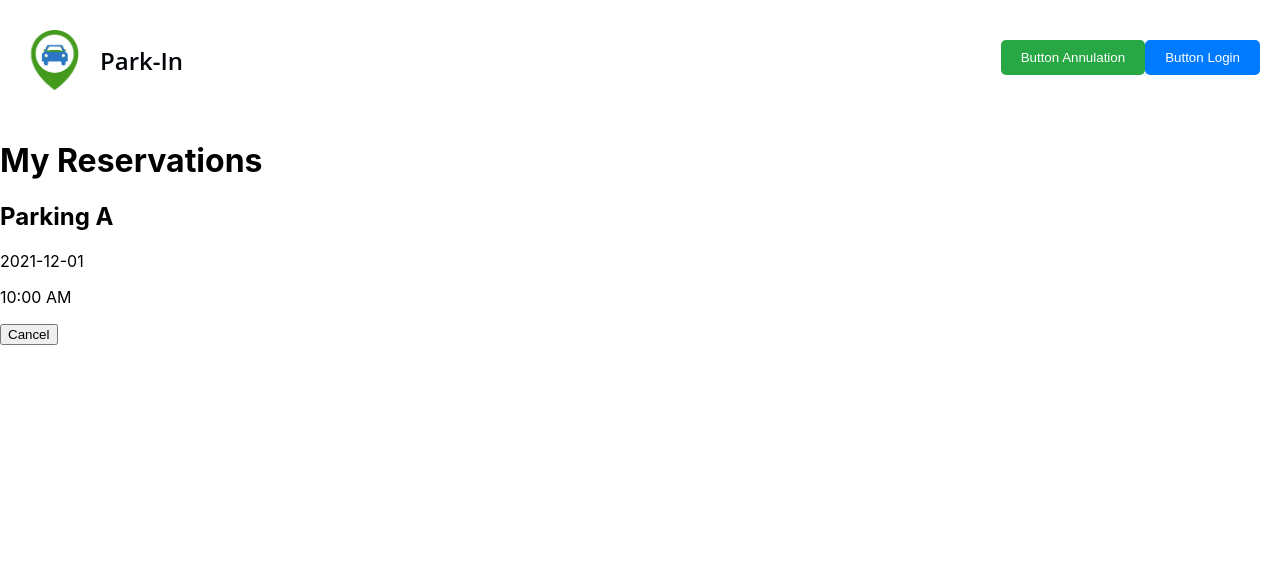
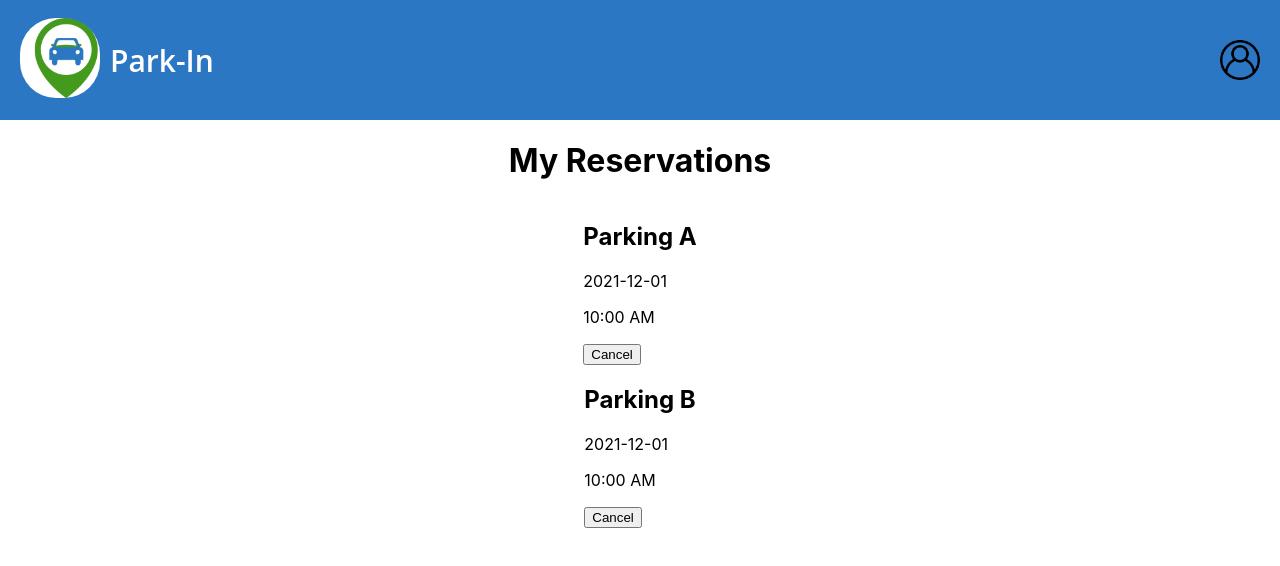
Before and after one commit to l3miage-ozyonumb/integ-front, a React (Create React App) app: page /cancel in a window 1280 px wide. Shown: the top 566 px of the page. Built offline with nearby package versions, Linux system fonts and the light colour scheme.

Commit message:
login menu a ajouter

```diff
--- a/src/components/ListeReservation.js
+++ b/src/components/ListeReservation.js
@@ -5,7 +5,9 @@ import '../css/listeReservation.css'
 export const ListeReservation = () => {
 
     const [reservations, setReservations] = useState([
-        {id: 1, parking: 'Parking A', date: '2021-12-01', time: '10:00 AM', duration: '2 hours',}
+      {id: 1, parking: 'Parking A', date: '2021-12-01', time: '10:00 AM', duration: '2 hours',},
+      {id: 2, parking: 'Parking B', date: '2021-12-01', time: '10:00 AM', duration: '2 hours',}
+
     ]);
 
   return (
--- a/src/components/Reservation.js
+++ b/src/components/Reservation.js
@@ -2,7 +2,7 @@ import React from 'react'
 
 export const Reservation = ( { reservation } ) => {
   return (
-    <div>
+    <div className='reservation'>
         <h2> {reservation.parking } </h2>
         <p> {reservation.date } </p>
         <p> {reservation.time } </p>
--- a/src/components/header.js
+++ b/src/components/header.js
@@ -1,20 +1,34 @@
-import React from 'react'
+import React, {useState} from 'react'
 import { Link } from 'react-router-dom';
 import '../css/header.css'
 import logo from '../images/parkin.png'
+import logo_login from '../images/user-interface.png'
 
 export const Header = () => {
+
+  const [isMenuVisible, setIsMenuVisible] = useState(false);
+
+
   return (
     <div className='header'>
-        <div className='logo-container'>
-        <img src={logo} alt='logo' className='logo' />
+        <div className='logo-container-park'>
+        <Link to='/'>
+        <img src={logo} alt='logo-park' className='logo-park' />
+        </Link>
         <span className='logo-text'>Park-In</span>
         </div>
-        <div className='button-container'>
-          <Link to='/cancel'>
-          <button className='signup-button'>Button Annulation</button>
-          </Link>
-          <button className='login-button'>Button Login</button>
+        <div className='logo-container-login' onMouseEnter={() => setIsMenuVisible(true)}
+          onMouseLeave={() => setIsMenuVisible(false)}>
+          <img src={logo_login} alt='logo-login' className='logo-login' />
+          {isMenuVisible && (
+            <div className='menu'
+            onMouseEnter={() => setIsMenuVisible(true)} // Menü açık kalır
+            onMouseLeave={() => setIsMenuVisible(false)} // Menü kapanır
+            >
+              <Link to='/login'>Login</Link>
+              <Link to='/register'>Register</Link>
+            </div>
+          )}
         </div>
   </div>
   )
--- a/src/components/search.js
+++ b/src/components/search.js
@@ -7,11 +7,12 @@ export const Search = () => {
     const [date, setDate] = useState('');
     const [time, setTime] = useState('');
     const [stayDuration, setStayDuration] = useState('');
+    const [pmr, setPmr] = useState(false);
 
 
     const handleSearch = () => {
         // Handle the search logic here
-        console.log({ place, date, time, stayDuration });
+        console.log({ place, date, time, stayDuration, pmr });
       };
 
 
@@ -24,6 +25,14 @@ export const Search = () => {
       value={place}
       onChange={(e) => setPlace(e.target.value)}
     />
+    <div className='checkbox-container'>
+      <input type="checkbox"
+      id = "pmr"
+      checked = {pmr}
+      onChange = {() => setPmr(!pmr)}
+      />
+      <label htmlFor="pmr">PMR</label>
+    </div>
     <input
       type="date"
       value={date}
--- a/src/css/header.css
+++ b/src/css/header.css
@@ -4,23 +4,34 @@
     align-items: center;
     padding: 10px 20px;
     height: 100px;
-    background-color: #ffffff; /* Optional: background color */
+    background-color: #2b77c4; /* Optional: background color */
   }
 
-.logo-container {
+.logo-container-park {
     display: flex;
     align-items: center;
 }
 
-.logo {
-    height: 60px; /* Adjust the height as needed */
+.logo-park {
+    height: 80px;
+    border-radius: 45%;
+    width: 80px;
+    object-fit: cover; /* Adjust the height as needed */
+}
+
+.logo-login {
+    height: 40px;
+    border-radius: 45%;
+    width: 40px;
+    object-fit: cover;
+    display: block; /* Adjust the height as needed */
 }
 
 .logo-text {
-    font-size: 24px;
+    font-size: 30px;
     font-family: 'Open Sans', sans-serif;
     font-weight: 600;
-    color: #02060a;
+    color: #ffff;
     margin-left: 10px;
 }
 
@@ -50,3 +61,55 @@
     align-items: center;
     gap: 10px;
 }
+
+
+.logo-container-login {
+  position: relative;
+  display: inline-block;
+  cursor: pointer;
+}
+
+.logo-login {
+  width: 40px;
+  height: 40px;
+}
+
+/* Menü */
+.menu {
+  position: absolute; /* Logoya göre hizalanır */
+  top: 50px; /* Menü logonun altına yerleşir */
+  right: 0; /* Menüyü sağa hizalar */
+  background-color: white;
+  box-shadow: 0px 4px 6px rgba(0, 0, 0, 0.1); /* Hafif gölge efekti */
+  border-radius: 5px;
+  padding: 10px;
+  z-index: 100; /* Menü diğer elemanların üstünde görünür */
+  width: 150px; /* Menünün genişliği */
+  transition: visibility 0.2s ease-in-out, opacity 0.2s ease-in-out; /* Geçiş efekti */
+  visibility: visible; /* Menü görünür */
+  opacity: 1; /* Menü opak */
+}
+
+.menu-item {
+  display: block;
+  padding: 8px 12px;
+  color: black;
+  text-decoration: none;
+  font-size: 14px;
+}
+
+.menu-item:hover {
+  background-color: #f0f0f0;
+}
+
+/* Menü başlangıçta gizli */
+.logo-container-login .menu {
+  visibility: hidden; /* Menü başlangıçta görünmez */
+  opacity: 0; /* Menü başlangıçta şeffaf */
+}
+
+/* Hover durumu */
+.logo-container-login:hover .menu {
+  visibility: visible; /* Menü görünür olur */
+  opacity: 1; /* Menü opak olur */
+}
--- a/src/css/listeReservation.css
+++ b/src/css/listeReservation.css
@@ -0,0 +1,5 @@
+.liste-reservation{
+    align-items: center;
+    display: flex;
+    flex-direction: column;
+}
--- a/src/css/search.css
+++ b/src/css/search.css
@@ -6,6 +6,7 @@
   padding-top: 20px; /* Optional: Add some padding at the top */
   width: 600px;
   margin: 0 auto;
+  background-color: #ffff;
 }
 
 
@@ -14,7 +15,7 @@
     flex-direction: row;
     gap: 10px;
     padding: 20px;
-    background-color: #f8f9fa;
+    background-color: #2b77c4;
     border-radius: 5px;
     width: auto;
     margin: 0 auto;
@@ -28,6 +29,16 @@
     border-radius: 5px;
   }
 
+  .checkbox-container {
+    display: flex;
+    align-items: center;
+  }
+
+  .checkbox-container input {
+    margin-right: 10px;
+  }
+
+
   .search-bar button {
     background-color: #007bff;
     color: white;
```
Also changed, not shown: src/images/user-interface.png (added).
